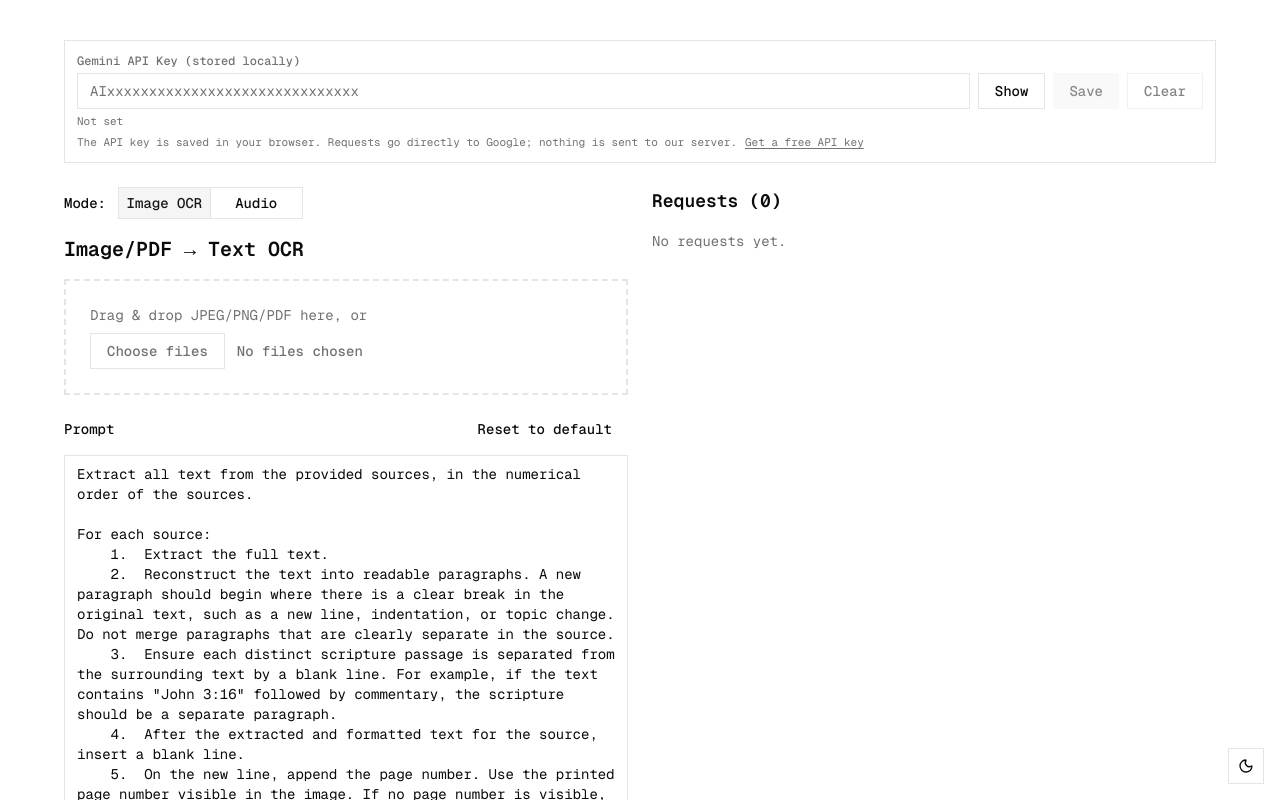
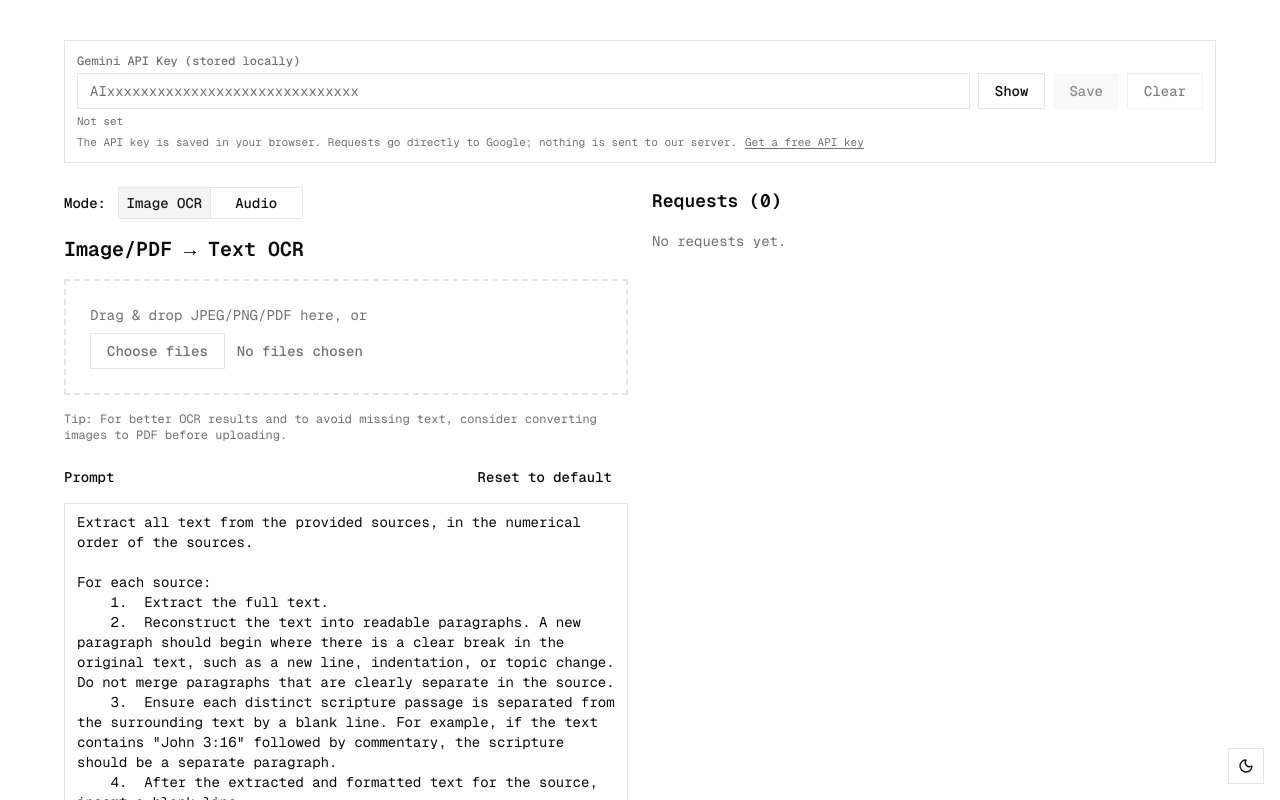
Before and after one commit to ViaxCo/gemini-image-and-audio-to-text, a Next.js app: page / in a window 1280 px wide. Shown: the top 800 px of the page. Built offline with nearby package versions, Linux system fonts and the light colour scheme.

Commit message:
feat(ui): add PDF conversion tip for better OCR results

```diff
--- a/src/components/file-picker.tsx
+++ b/src/components/file-picker.tsx
@@ -114,6 +114,13 @@ export function FilePicker(props: {
         </div>
       </section>
 
+      {!isAudio && (
+        <p className="text-xs text-muted-foreground">
+          Tip: For better OCR results and to avoid missing text, consider
+          converting images to PDF before uploading.
+        </p>
+      )}
+
       {totalFiles > 0 && (
         <div className="space-y-3">
           <div className="flex flex-wrap items-center justify-between gap-4">
```
